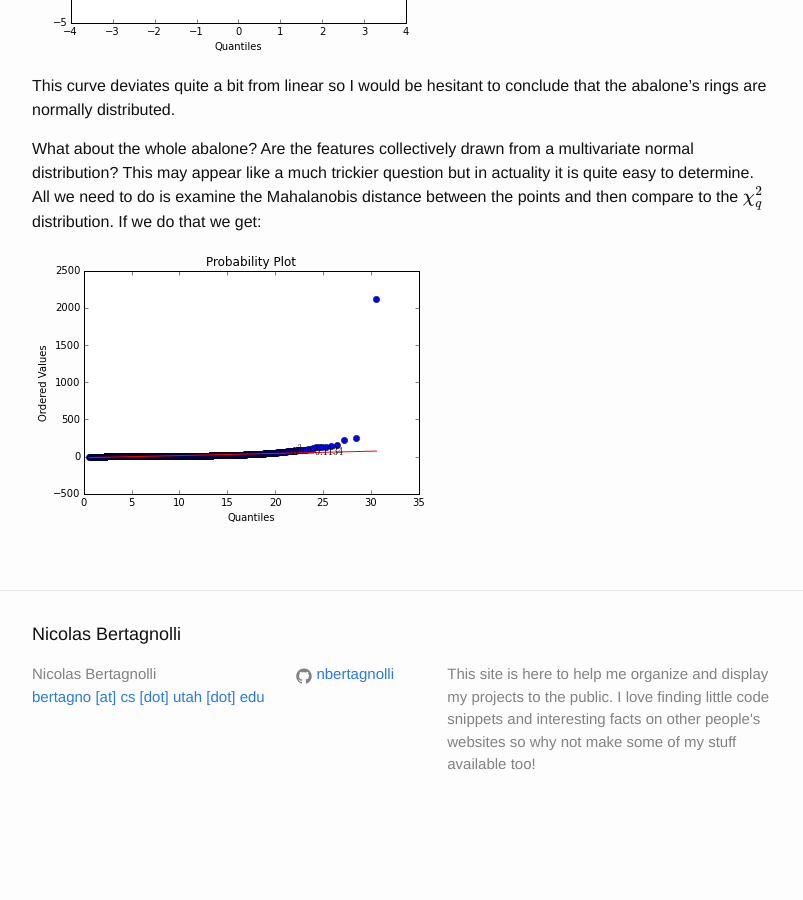
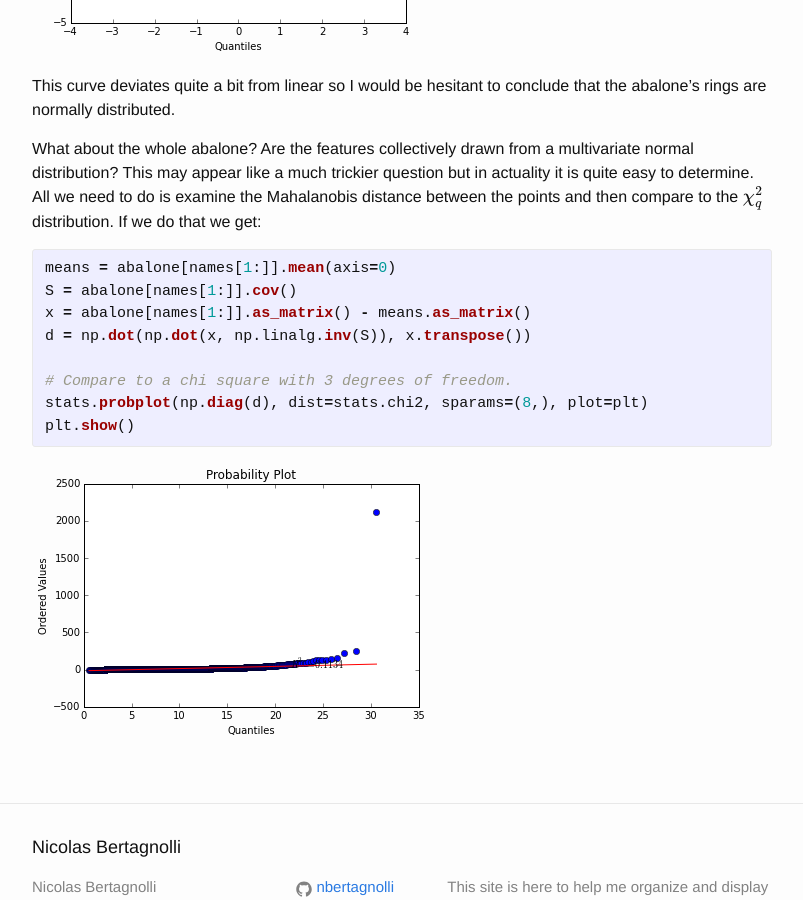
Before and after one commit to nbertagnolli/nbertagnolli.github.io, a Jekyll site: the page built from _posts/2016-01-21-Covariance.md, in a window 1280 px wide and 900 px high, scrolled down 3830 px. Shown: the whole window, without its empty margins (238-1041 px from the left). Built offline with Jekyll 4.4.1, drawn with Linux system fonts in a browser that asks for light colours; formulas are drawn with MathJax 3; before the commit the page ends 4666 px from its top, so only the background shows below that.

Commit message:
added final code snippet

```diff
--- a/_posts/2016-01-21-Covariance.md
+++ b/_posts/2016-01-21-Covariance.md
@@ -416,6 +416,18 @@ This curve deviates quite a bit from linear so I would be hesitant to conclude t
 
 What about the whole abalone?  Are the features collectively drawn from a multivariate normal distribution?  This may appear like a much trickier question but in actuality it is quite easy to determine.  All we need to do is examine the Mahalanobis distance between the points and then compare to the  $$\chi^2_q$$ distribution.  If we do that we get:
 
+{% highlight python %}
+means = abalone[names[1:]].mean(axis=0)
+S = abalone[names[1:]].cov()
+x = abalone[names[1:]].as_matrix() - means.as_matrix()
+d = np.dot(np.dot(x, np.linalg.inv(S)), x.transpose())
+
+# Compare to a chi square with 3 degrees of freedom.
+stats.probplot(np.diag(d), dist=stats.chi2, sparams=(8,), plot=plt)
+plt.show()
+
+{% endhighlight %}
+
   <figure class="half">
 	<img src="/assets/covariance_visual_normal/figure_03.png">
   </figure>
```
